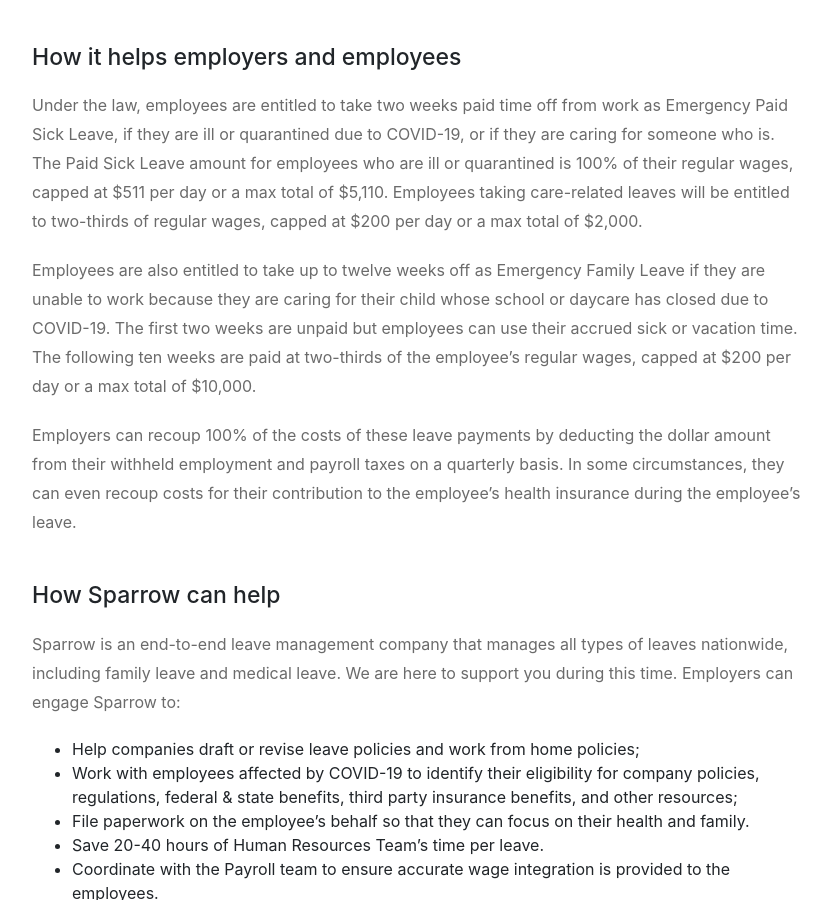
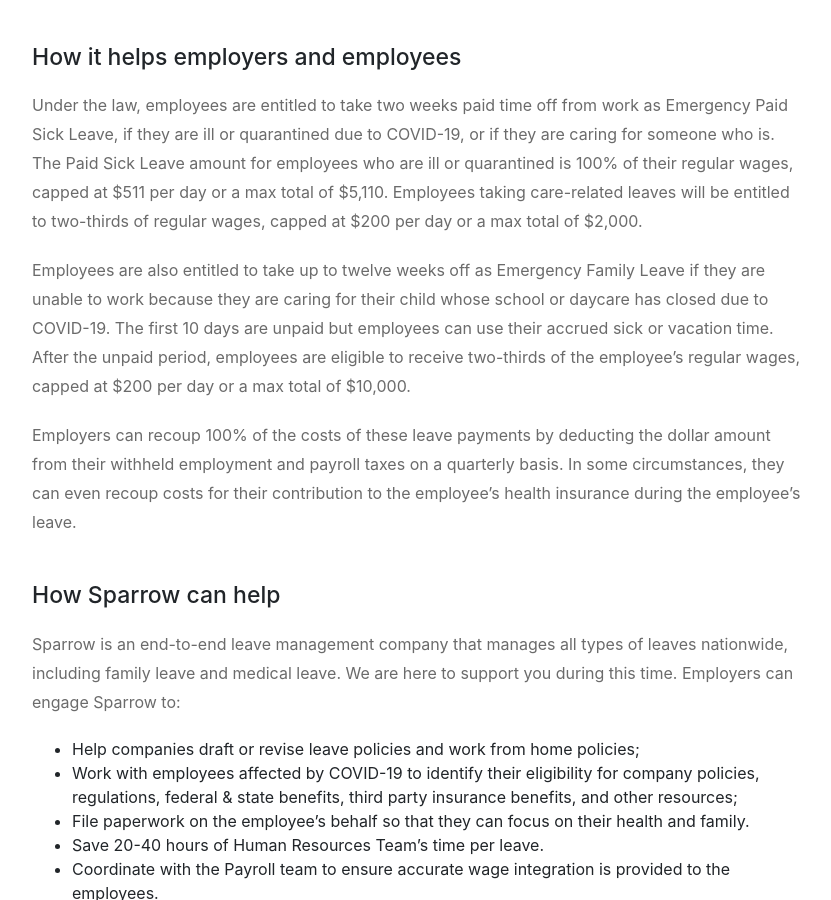
Before and after one commit to trysparrow/sparrow-landing, a Jekyll site: the page built from _posts/2020-03-23-coronavirus-response-act.md, in a window 1280 px wide and 900 px high, scrolled down 1050 px. Shown: the whole window, without its empty margins (223-1054 px from the left). Built offline with Jekyll 4.4.1, drawn with Linux system fonts in a browser that asks for light colours; nearby versions of some CDN libraries; some web fonts are replaced; comment, search, counter and statistics services are not loaded.

Commit message:
Correction

```diff
--- a/_posts/2020-03-23-coronavirus-response-act.md
+++ b/_posts/2020-03-23-coronavirus-response-act.md
@@ -20,7 +20,7 @@
 
 Under the law, employees are entitled to take two weeks paid time off from work as Emergency Paid Sick Leave, if they are ill or quarantined due to COVID-19, or if they are caring for someone who is. The Paid Sick Leave amount for employees who are ill or quarantined is 100% of their regular wages, capped at $511 per day or a max total of $5,110. Employees taking care-related leaves will be entitled to two-thirds of regular wages, capped at $200 per day or a max total of $2,000.
 
-Employees are also entitled to take up to twelve weeks off as Emergency Family Leave if they are unable to work because they are caring for their child whose school or daycare has closed due to COVID-19. The first two weeks are unpaid but employees can use their accrued sick or vacation time. The following ten weeks are paid at two-thirds of the employee’s regular wages, capped at $200 per day or a max total of $10,000.
+Employees are also entitled to take up to twelve weeks off as Emergency Family Leave if they are unable to work because they are caring for their child whose school or daycare has closed due to COVID-19. The first 10 days are unpaid but employees can use their accrued sick or vacation time. After the unpaid period, employees are eligible to receive two-thirds of the employee’s regular wages, capped at $200 per day or a max total of $10,000.
 
 Employers can recoup 100% of the costs of these leave payments by deducting the dollar amount from their withheld employment and payroll taxes on a quarterly basis. In some circumstances, they can even recoup costs for their contribution to the employee’s health insurance during the employee’s leave.
 
```
